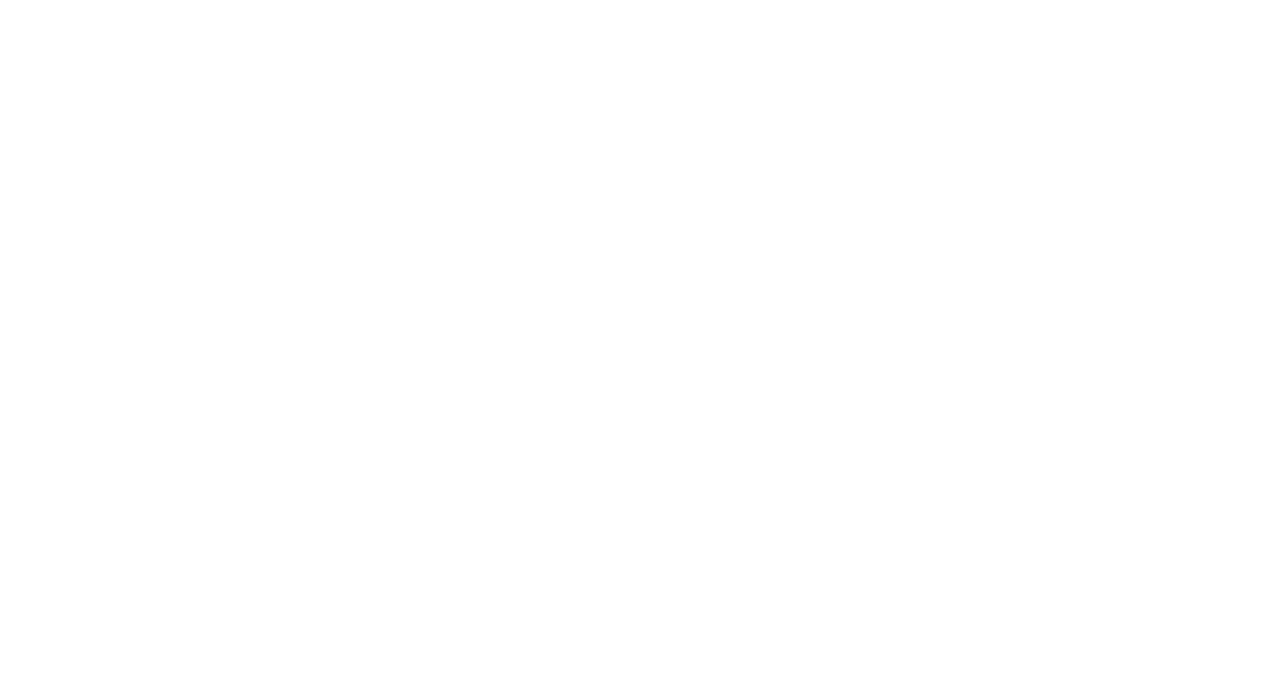
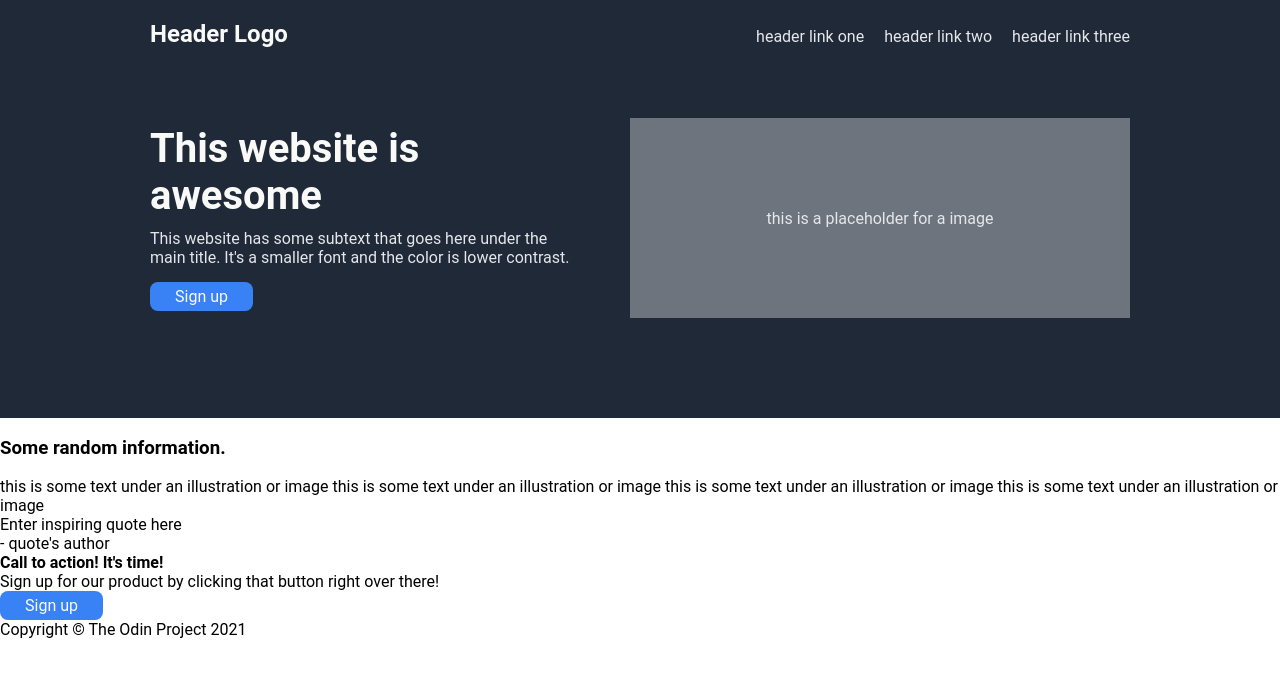
Before and after one commit to yushcodes/Landing-Page, a plain HTML site: page index.html in a window 1280 px wide. Drawn offline with Linux system fonts and the light colour scheme.

Commit message:
Create html content + style header and hero sections

```diff
--- a/index.html
+++ b/index.html
@@ -7,6 +7,39 @@
     <link rel="stylesheet" href="style.css">
 </head>
 <body>
-
+    <header>
+        <div class="logo">Header Logo</div>
+        <ul>
+            <li><a href="#">header link one</a></li>
+            <li><a href="#">header link two</a></li>
+            <li><a href="#">header link three</a></li>
+        </ul>
+    </header>
+    <div class="hero">
+        <div class="hero-left">
+            <h2>This website is awesome</h2>
+            <p class="hero-text ">This website has some subtext that goes here under the main title. It's a smaller font and the color is lower contrast.</p>
+            <button>Sign up</button>
+        </div>
+        <div class="hero-right">
+            <div class="hero-image">
+                <p>this is a placeholder for a image</p>
+            </div>
+        </div>
+    </div>
+    <h3>Some random information.</h3>
+    <span>this is some text under an illustration or image</span>
+    <span>this is some text under an illustration or image</span>
+    <span>this is some text under an illustration or image</span>
+    <span>this is some text under an illustration or image</span>
+    <p>Enter inspiring quote here</p>
+    <div> - quote's author</div>
+    <div>
+        <strong>Call to action! It's time!</strong>
+        <p>Sign up for our product by clicking that button right over there!</p>
+    </div>
+    <button>Sign up</button>
+    <footer>Copyright © The Odin Project 2021</footer>
+</body>
 </body>
 </html>
--- a/style.css
+++ b/style.css
@@ -0,0 +1,85 @@
+* {
+    box-sizing: border-box;
+    font-family: Roboto, Tahoma, Helvetica, sans-serif;
+}
+
+body {
+    margin: 0;
+}
+
+ul {
+    list-style-type: none;
+    margin: 0;
+    padding: 0;
+    display: flex;
+    gap: 20px;
+}
+
+li {
+    display: inline;
+}
+
+a {
+    text-decoration: none;
+    color: #e5e7eb;
+}
+
+.logo {
+    width: fit-content;
+    font-size: 24px;
+    font-weight: 700;
+    color: #f9faf8;
+}
+
+header {
+    display: flex;
+    justify-content: space-between;
+    align-items: baseline;
+    background-color: #1f2937;
+    padding: 20px 150px;
+}
+
+.hero {
+    background-color: #1f2937;
+    padding: 50px 150px 100px;
+    display: flex;
+    justify-content: center;
+    align-items: center;
+    gap: 50px;
+}
+
+h2 {
+    color: #f9faf8;
+    font-size: 40px;
+    margin: 0;
+}
+
+.hero-text {
+    color: #e5e7eb;
+    margin: 0;
+    padding: 10px 0 15px;
+}
+
+button {
+    color: #f9faf8;
+    background-color: #3882f6;
+    font-size: 16px;
+    padding: 5px 25px;
+    border-radius: 8px;
+    border: none;
+}
+
+.hero-image {
+    color: #e5e7eb;
+    background-color: rgb(109, 116, 125);
+    width: 500px;
+    height: 200px;
+    display: flex;
+    justify-content: center;
+    align-items: center;
+    flex: auto;
+}
+
+p {
+    margin: 0;
+}
```
